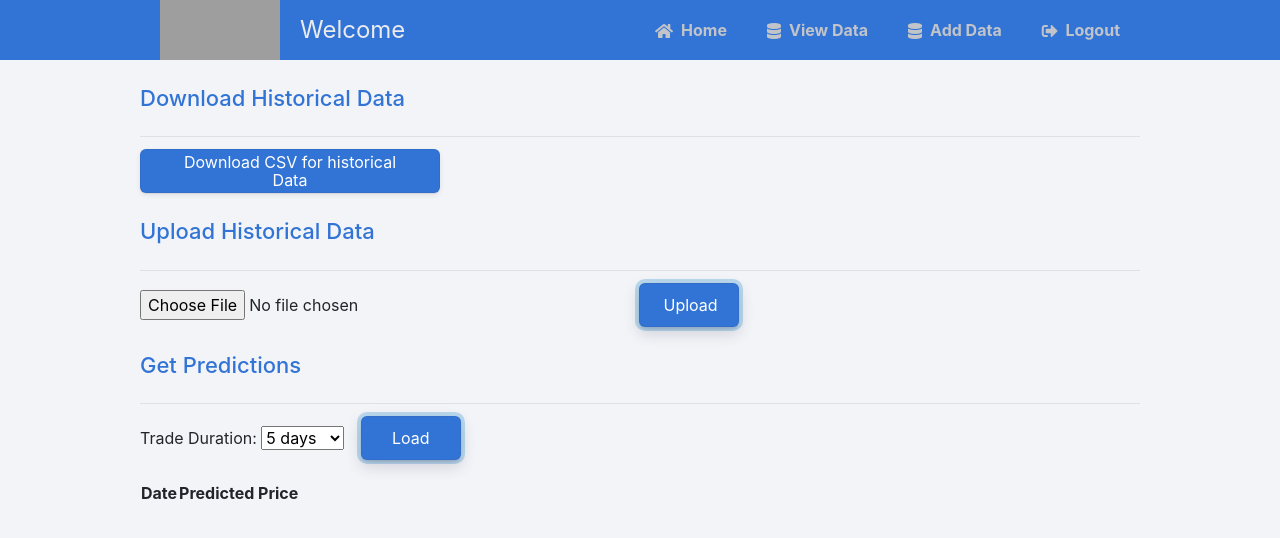
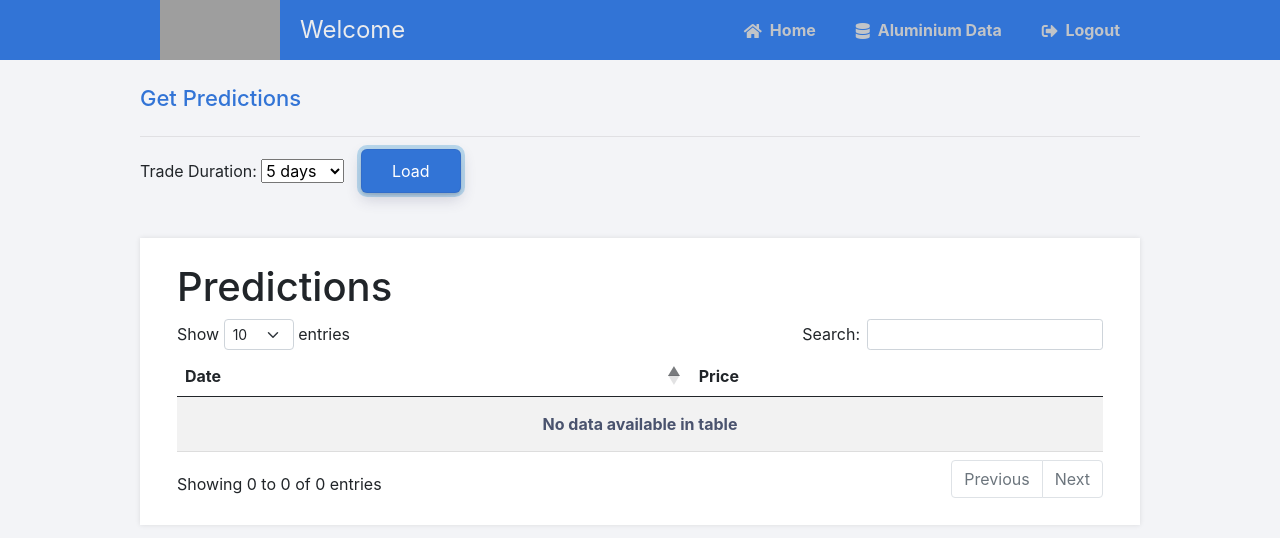
Before and after one commit to sanjeetbodkhe/SB, a Flask app: template templates/home/home.html in a window 1280 px wide. Shown: the top 538 px of the page. Run offline with Flask 3, Linux system fonts and the light colour scheme; the template is opened without the code that fills it, so the values that code supplies are empty; some libraries are stand-ins or nearby versions; grey boxes are pictures that could not be loaded.

Commit message:
db integration and bt tables

```diff
--- a/app.py
+++ b/app.py
@@ -1,6 +1,4 @@
 from flask import Flask, render_template, request, redirect, url_for, session,flash
-from fileinput import filename
-from werkzeug.utils import secure_filename
 from flask import *
 from flask_mysqldb import MySQL
 import MySQLdb.cursors
@@ -19,16 +17,11 @@ import statsmodels.api as sm
 import time
 from datetime import date
 import pickle
-import csv
 import threading
 from dotenv import load_dotenv
 import model
 import get_data
 
-
-UPLOAD_FOLDER = os.path.join('static', 'uploads')
-# Define allowed files
-ALLOWED_EXTENSIONS = {'csv'}
 
 app = Flask(__name__)
 
@@ -40,7 +33,8 @@ app.config['MYSQL_HOST'] = os.getenv('MYSQL_HOST')
 app.config['MYSQL_USER'] = os.getenv('MYSQL_USER')
 app.config['MYSQL_PASSWORD'] = os.getenv('MYSQL_PASSWORD') #Replace with  your database password.
 app.config['MYSQL_DB'] = os.getenv('MYSQL_DB')
-app.config['UPLOAD_FOLDER'] = UPLOAD_FOLDER
+
+all_models_trained=True
 
 
 # Intialize MySQL
@@ -82,24 +76,6 @@ def logout():
     session.pop('loggedin', None)
     return redirect(url_for('login'))
 
-
-@app.route('/')
-def home():
-    # Check if user is loggedin
-    if 'loggedin' in session:
-        os.chdir(fr"{os.getenv('BASE_DIR')}")
-        print(get_data.fetch_alu_mcx())
-        print(get_data.fetch_alu_mcx2())
-        if os.path.exists("finalized_model5.sav"):
-            predicted_df=model.def_model()
-            # User is loggedin show them the home page
-            return render_template('home/home.html', username=session['username'],title="Home",pred=predicted_df,df_len=len(predicted_df),model_status='')
-        else:
-            return render_template('home/home.html', username=session['username'],title="Home",pred='',df_len=0,model_status='Model is training!')
-    # User is not loggedin redirect to login page
-    return redirect(url_for('login'))
-
-
 @app.route('/profile')
 def profile():
     # Check if user is loggedin
@@ -109,6 +85,65 @@ def profile():
     # User is not loggedin redirect to login page
     return redirect(url_for('login'))
 
+
+@app.route('/')
+def home():
+    # Check if user is loggedin
+    if 'loggedin' in session:
+        os.chdir(fr"{os.getenv('BASE_DIR')}")
+        if(os.path.exists("finalized_model30.sav")):
+            all_models_trained=True
+        else:
+            all_models_trained=False
+        if os.path.exists("finalized_model5.sav"):
+            predicted_df=model.get_prediction(5)
+            # User is loggedin show them the home page
+            return render_template('home/home.html', username=session['username'],title="Home",pred=predicted_df,df_len=len(predicted_df),model_status='',all_models_flag=all_models_trained)
+        else:
+            return render_template('home/home.html', username=session['username'],title="Home",pred='',df_len=0,model_status='Model is training!',all_models_flag=all_models_trained)
+    # User is not loggedin redirect to login page
+    return redirect(url_for('login'))
+
+@app.route('/', methods=['POST'])
+def getprediction():
+    # Check if user is loggedin
+    if 'loggedin' in session:
+        day1=int(request.form['duration'])
+        os.chdir(fr"{os.getenv('BASE_DIR')}")
+        if(os.path.exists("finalized_model30.sav")):
+            all_models_trained=True
+        else:
+            all_models_trained=False
+        if os.path.exists("finalized_model"+str(day1)+".sav"):
+            predicted_df=model.get_prediction(day1)
+            return render_template('home/home.html', username=session['username'],title="Home",pred=predicted_df,df_len=len(predicted_df),model_status='',all_models_flag=all_models_trained)
+        else:
+            return render_template('home/home.html', username=session['username'],title="Home",pred='',df_len=0,model_status='Model is training!',all_models_flag=all_models_trained)
+    # User is not loggedin redirect to login page
+    return redirect(url_for('login'))
+
+@app.route("/train_model", methods=['GET', 'POST'])
+def train_model():
+    if request.method == 'POST':
+        os.chdir(fr"{os.getenv('BASE_DIR')}")
+        if os.path.exists("finalized_model5.sav"):
+            os.remove("finalized_model5.sav")
+        if os.path.exists("finalized_model15.sav"):
+            os.remove("finalized_model15.sav")
+        if os.path.exists("finalized_model30.sav"):
+            os.remove("finalized_model30.sav")
+
+        os.chdir(fr"{os.getenv('BASE_DIR')}")
+        if(os.path.exists("finalized_model30.sav")):
+            all_models_trained=True
+        else:
+            all_models_trained=False
+
+        data = get_data.fetch_alu_mcx()
+        threading.Thread(target=model.model_train,args=(data,)).start()
+        #model_train()
+        return render_template('home/home.html', username=session['username'],title="Home",pred='',df_len=0,model_status='Model is training!',all_models_flag=all_models_trained)
+
 @app.route('/home/data')
 def data():
     # Check if user is loggedin
@@ -117,58 +152,10 @@ def data():
         df_table=get_data.fetch_alu_mcx()
         df_table_len= len(df_table)
         df_table=df_table.reset_index(drop=False)
-        return render_template('home/data.html', username=session['username'],title="Data",pred='',df_len=0,model_status='',users=df_table,df_table_len_f=df_table_len)
-    # User is not loggedin redirect to login page
-    return redirect(url_for('data'))
-
-@app.route('/', methods=['POST'])
-def getprediction():
-    # Check if user is loggedin
-    if 'loggedin' in session:
-        day1=int(request.form['duration'])
-        os.chdir(fr"{os.getenv('BASE_DIR')}")
-        if os.path.exists("finalized_model"+str(day1)+".sav"):
-            predicted_df=model.get_prediction(day1)
-            return render_template('home/home.html', username=session['username'],title="Home",pred=predicted_df,df_len=len(predicted_df),model_status='')
-        else:
-            return render_template('home/home.html', username=session['username'],title="Home",pred='',df_len=0,model_status='Model is training!')
+        df_table=df_table.sort_values(by=['Date'], ascending=False)
+        return render_template('home/data.html', username=session['username'],title="Data",users=df_table,df_table_len_f=df_table_len)
     # User is not loggedin redirect to login page
     return redirect(url_for('login'))
-
-@app.route("/download_csv")
-def download_csv():
-    return send_from_directory(UPLOAD_FOLDER,"aluminium_mini_historical_data.csv", as_attachment=True, download_name="aluminium_mini_historical_data.csv")
-
-@app.route('/uploadFile', methods=['GET', 'POST'])
-def uploadFile():
-    if request.method == 'POST':
-        f = request.files.get('file')
-        # Extracting uploaded file name
-        data_filename = secure_filename(f.filename)
-        if(data_filename == ''):
-            return render_template('home/home.html', username=session['username'],title="Home",pred='',df_len=0,model_status='')
-        else:
-            os.chdir(fr"{os.getenv('BASE_DIR')}\static\uploads")
-            if os.path.exists("aluminium_mini_historical_data.csv"):
-                os.remove("aluminium_mini_historical_data.csv")
-        os.chdir(fr"{os.getenv('BASE_DIR')}")
-        f.save(os.path.join(app.config['UPLOAD_FOLDER'],data_filename))
-
-        session['uploaded_data_file_path'] = os.path.join(app.config['UPLOAD_FOLDER'], data_filename)
-        print("success in uploading")
-        os.chdir(fr"{os.getenv('BASE_DIR')}\static\uploads")
-        os.rename(data_filename,"aluminium_mini_historical_data.csv")
-        os.chdir(fr"{os.getenv('BASE_DIR')}")
-        if os.path.exists("finalized_model5.sav"):
-            os.remove("finalized_model5.sav")
-        if os.path.exists("finalized_model15.sav"):
-            os.remove("finalized_model15.sav")
-        if os.path.exists("finalized_model30.sav"):
-            os.remove("finalized_model30.sav")
-
-        threading.Thread(target=model.model_train).start()
-        #model_train()
-        return render_template('home/home.html', username=session['username'],title="Home",pred='',df_len=0,model_status='Model is training!')
 
 @app.route('/add', methods =["GET", "POST"])
 def add():
@@ -181,18 +168,22 @@ def add():
        vol = request.form.get("vol")
        change = request.form.get("change")
        cursor = mysql.connection.cursor(MySQLdb.cursors.DictCursor)
-       cursor.execute(f"SELECT * FROM {os.getenv('MYSQL_DB')}.data1 WHERE date = '{date}'")
+       cursor.execute(f"SELECT * FROM {os.getenv('MYSQL_DB')}.alu_mcx_data WHERE date = '{date}'")
        data = cursor.fetchone()
        if data == None:
-           cursor.execute(f"INSERT INTO {os.getenv('MYSQL_DB')}.data1 VALUES('{date}',{price},{open},{high},{low},'{vol}','{change}')")
+           cursor.execute(f"INSERT INTO {os.getenv('MYSQL_DB')}.alu_mcx_data VALUES('{date}',{price},{open},{high},{low},'{vol}','{change}')")
        else:
-           cursor.execute((f"UPDATE {os.getenv('MYSQL_DB')}.data1 SET Price = {price} WHERE date='{date}' "))
-           cursor.execute((f"UPDATE {os.getenv('MYSQL_DB')}.data1 SET Open={open} WHERE date='{date}' "))
-           cursor.execute((f"UPDATE {os.getenv('MYSQL_DB')}.data1 SET High={high} WHERE date='{date}' "))
-           cursor.execute((f"UPDATE {os.getenv('MYSQL_DB')}.data1 SET Vol='{vol}' WHERE date='{date}' "))
-           cursor.execute((f"UPDATE {os.getenv('MYSQL_DB')}.data1 SET chng='{change}' WHERE date='{date}' "))
+           cursor.execute((f"UPDATE {os.getenv('MYSQL_DB')}.alu_mcx_data SET Price = {price} WHERE date='{date}' "))
+           cursor.execute((f"UPDATE {os.getenv('MYSQL_DB')}.alu_mcx_data SET Open={open} WHERE date='{date}' "))
+           cursor.execute((f"UPDATE {os.getenv('MYSQL_DB')}.alu_mcx_data SET High={high} WHERE date='{date}' "))
+           cursor.execute((f"UPDATE {os.getenv('MYSQL_DB')}.alu_mcx_data SET Vol='{vol}' WHERE date='{date}' "))
+           cursor.execute((f"UPDATE {os.getenv('MYSQL_DB')}.alu_mcx_data SET chnge='{change}' WHERE date='{date}' "))
        mysql.connection.commit()
-    return render_template('home/data.html', username=session['username'],title="Data",pred='',df_len=0,model_status='')
+    df_table=get_data.fetch_alu_mcx()
+    df_table_len= len(df_table)
+    df_table=df_table.reset_index(drop=False)
+    df_table=df_table.sort_values(by=['Date'], ascending=False)
+    return render_template('home/data.html', username=session['username'],title="Data",users=df_table,df_table_len_f=df_table_len)
 
 @app.route('/delete', methods =["GET", "POST"])
 def delete():
@@ -200,9 +191,14 @@ def delete():
        # getting input with name = fname in HTML form
        date = request.form.get("date")
        # getting input with name = lname in HTML form
-       print(date)
-    return render_template('home/data.html', username=session['username'],title="Data",pred='',df_len=0,model_status='')
-
+       cursor = mysql.connection.cursor(MySQLdb.cursors.DictCursor)
+       cursor.execute(f"DELETE FROM {os.getenv('MYSQL_DB')}.alu_mcx_data WHERE date = '{date}'")
+       mysql.connection.commit()
+    df_table=get_data.fetch_alu_mcx()
+    df_table_len= len(df_table)
+    df_table=df_table.reset_index(drop=False)
+    df_table=df_table.sort_values(by=['Date'], ascending=False)
+    return render_template('home/data.html', username=session['username'],title="Data",users=df_table,df_table_len_f=df_table_len)
 
 if __name__ =='__main__':
     configure()
--- a/static/style.css
+++ b/static/style.css
@@ -263,7 +263,7 @@ box-shadow: rgba(50, 50, 93, .1) 0 0 0 1px inset, rgba(50, 50, 93, .2) 0 6px 15p
 	user-select: none;
 	-webkit-user-select: none;
 	touch-action: manipulation;
-	width: 100px;
+	width: 150px;
 }
 
 .upload1 {
--- a/templates/home/home.html
+++ b/templates/home/home.html
@@ -3,15 +3,14 @@
 {% block title %} {{ title }} {% endblock %}
 
 {% block content %}
-<h2>Download Historical Data </h2>
-<a href="/download_csv">
-    <button class="button-1">Download CSV for historical Data</button>
-</a>
-<h2>Upload Historical Data </h2>
-<form method = "POST" enctype="multipart/form-data" action = "/uploadFile">
-    <input type="file" name="file" accept=".csv">
-    <input type="submit" class="upload1" value="Upload">
+    {% block model_train_loading %}
+        {% if all_models_flag == True: %}
+        <h2>Train Model on newly added Data: </h2>
+        <form method = "POST"  action = "/train_model">
+            <input type="submit" class="upload1" value="Train Model">
         </form>
+        {% endif %}
+    {% endblock %}
     <h2>Get Predictions </h2>
     <form action="{{ url_for('getprediction') }}" method="post" id="form1">
         <label for="date">Trade Duration:</label>
@@ -23,20 +22,41 @@
         <input id="load" class="load "type="submit" value="Load">
     </form>
     {% block model_status %} {{ model_status }} {% endblock %}
-{% block df_len %}
-{% block pred %}
-<table>
+    {% if df_len != 0: %}
+        {% block app_context %}
+            <div class="row">
+                <div class="col-md-12">
+                    <h1>Predictions</h1>
+                    <table id="prediction" class="table table-striped">
+                        <thead>
                             <tr>
                                 <th>Date</th>
-        <th>Predicted Price</th>
+                                <th>Price</th>
                             </tr>
+                        </thead>
+                        <tbody>
                             {% for x in range(df_len) %}
                                 <tr>
-        <td>{{(pred.iloc[x]['Date']).strftime("%d/%m/%y")}}</td>
-        <td>{{pred.iloc[x]['Predicted_Price']}}</td>
+                                    <td>{{ (pred.iloc[x]['Date']).strftime("%Y-%m-%d") }}</td>
+                                    <td>{{ pred.iloc[x]['Predicted_Price'] }}</td>
                                 </tr>
                             {% endfor %}
                     </table>
+                </div>
+            </div>
         {% endblock %}
+        {% block scripts %}
+            <script>
+                $(document).ready(function() {
+                    $('#prediction').DataTable({
+                        order : [[0,'asc']],
+                        columns: [
+                            {orderable: true, searchable: true},
+                            {orderable: false, searchable: false}
+                        ],
+                    });
+                });
+            </script>
         {% endblock %}
+    {% endif %}
 {% endblock %}
--- a/templates/home/layout.html
+++ b/templates/home/layout.html
@@ -19,8 +19,7 @@
             <img src="https://sbscafform.co.in/wp-content/uploads/2023/09/sb-bharat-ka-indegenious-formwork-final-2.png" style="width:160px;height:60px;padding:0px 20px;" alt="SBSCAFFORM">
             <h1>Welcome</h1>
             <a href="{{ url_for('home') }}"><i class="fas fa-home"></i>Home</a>
-            <a href="{{ url_for('data') }}"><i class="fas fa-database"></i>View Data</a>
-            <a href="{{ url_for('data') }}"><i class="fas fa-database"></i>Add Data</a>
+            <a href="{{ url_for('data') }}"><i class="fas fa-database"></i>Aluminium Data</a>
             <a href="{{ url_for('logout') }}"><i class="fas fa-sign-out-alt"></i>Logout</a>
         </div>
     </nav>
```
Also changed, not shown: data_scrap.py (+8 -8 lines), get_data.py (+8 -8 lines), model.py (+3 -74 lines), templates/home/data.html (+4 -21 lines), README.md, 3 other files. Lines whose indentation alone changed are shown as unchanged.
